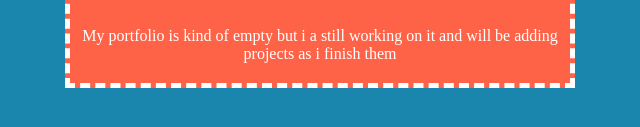
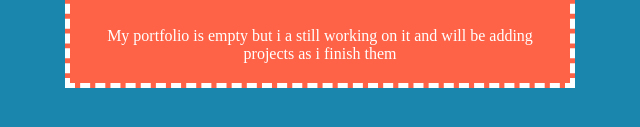
Before and after one commit to lesterloor/classwork, a plain HTML site: page personal-website/portfolio.html in a window 1280 px wide. Shown: the part 393-520 px from the top of the page, 320-960 px from the left. Drawn offline with Linux system fonts and the light colour scheme.

Commit message:
Made a simple portfolio

```diff
--- a/personal-website/portfolio.html
+++ b/personal-website/portfolio.html
@@ -17,7 +17,7 @@
     <img id="image" src="lester.jpg" />
     <p>
 
-       My portfolio is kind of empty but i a still working on it and will be adding projects as i finish them
+       My portfolio is empty but i a still working on it and will be adding projects as i finish them
     </p>
   </div>
 
```
